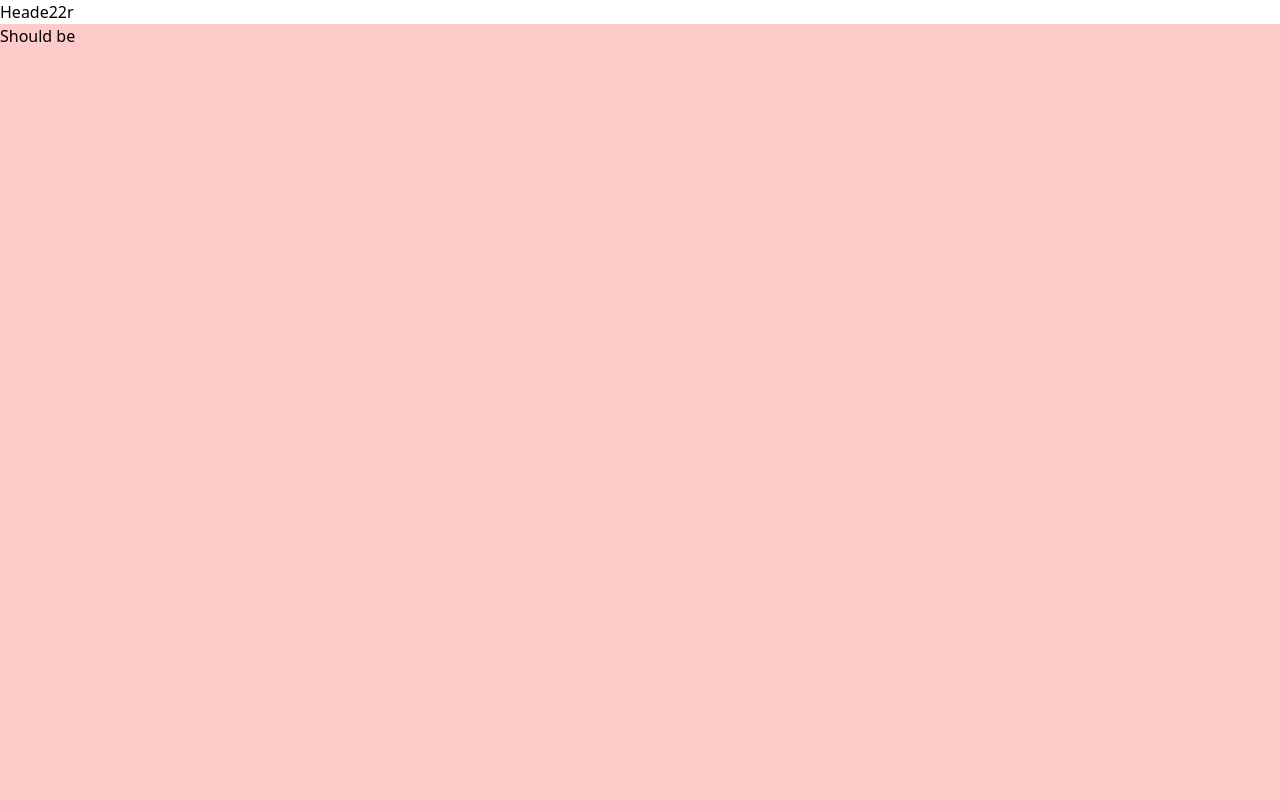
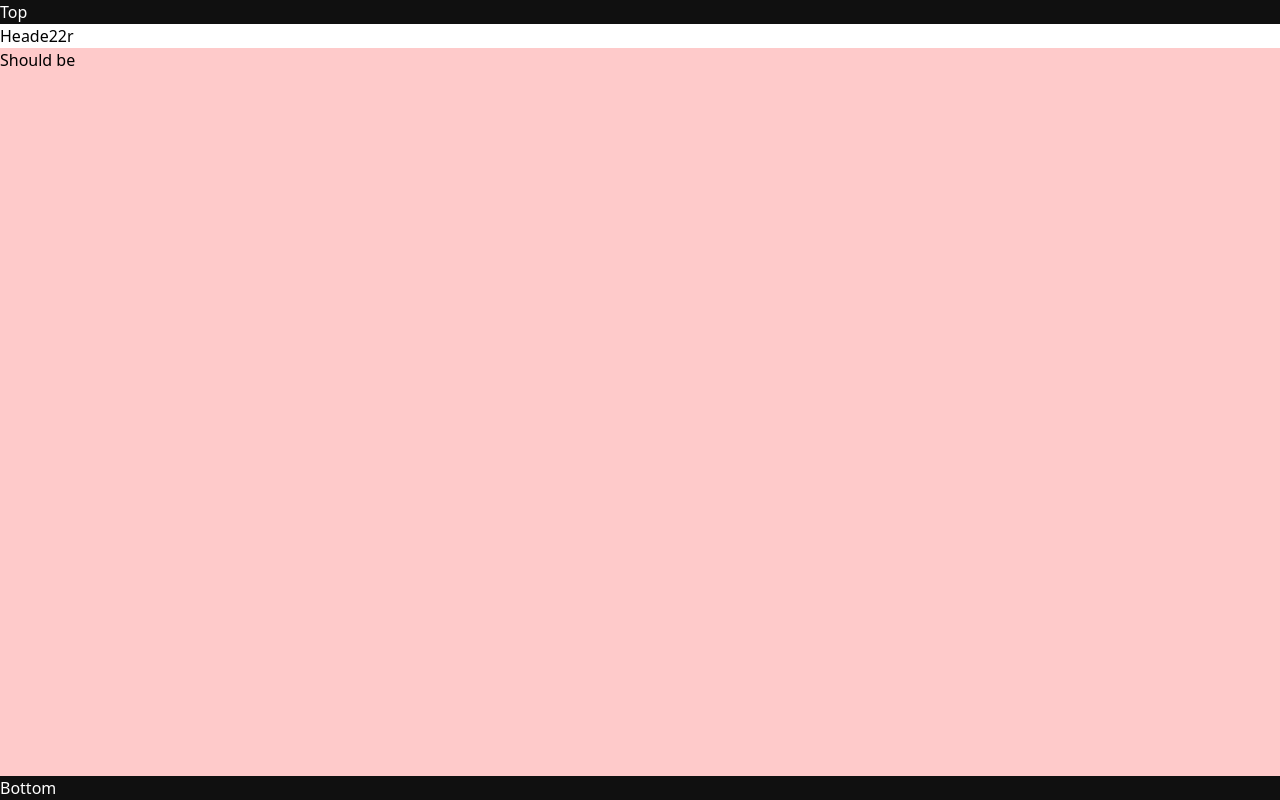
Before and after one commit to goffxnca/yallyo-web, a Next.js app: page /hey in a window 1280 px wide. Built offline with nearby package versions, Linux system fonts and the light colour scheme; no server answers.

Commit message:
try again

```diff
--- a/src/pages/hey.tsx
+++ b/src/pages/hey.tsx
@@ -2,9 +2,11 @@ import { useEffect } from "react";
 
 const Hey = () => {
   return (
-    <div id="container" className="flex flex-col h-screen">
+    <div id="container" className="flex flex-col h-screen relative">
+      <div className="text-white">Top</div>
       <div className="bg-white">Heade22r</div>
       <div className="bg-red-200 flex-grow">Should be</div>
+      <div className="text-white">Bottom</div>
     </div>
   );
 };
```
